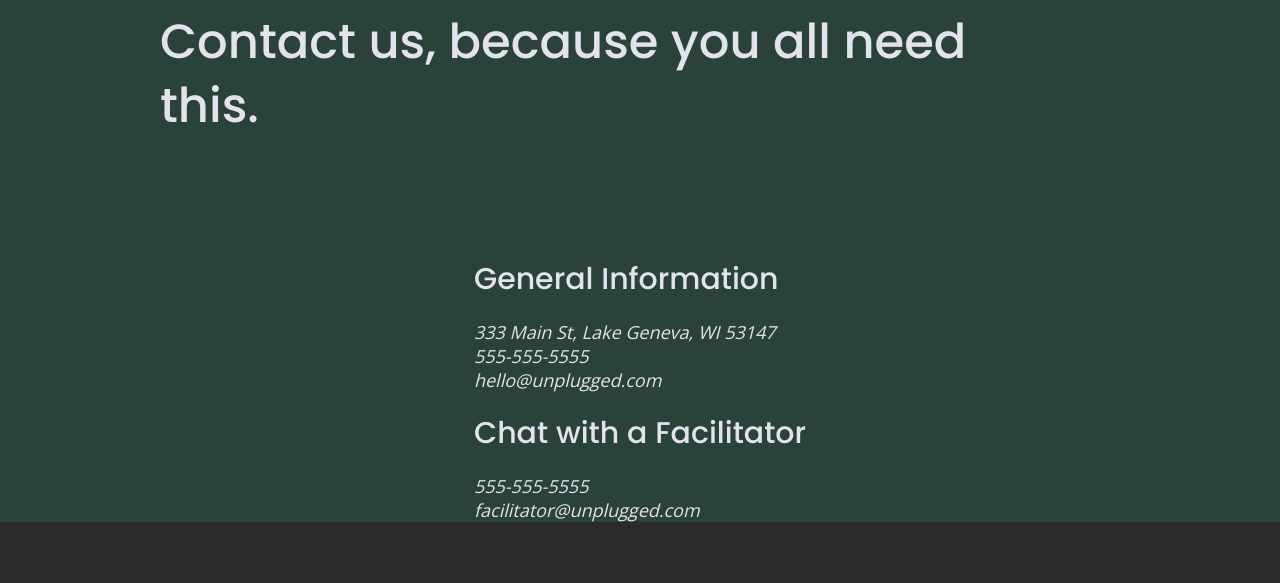
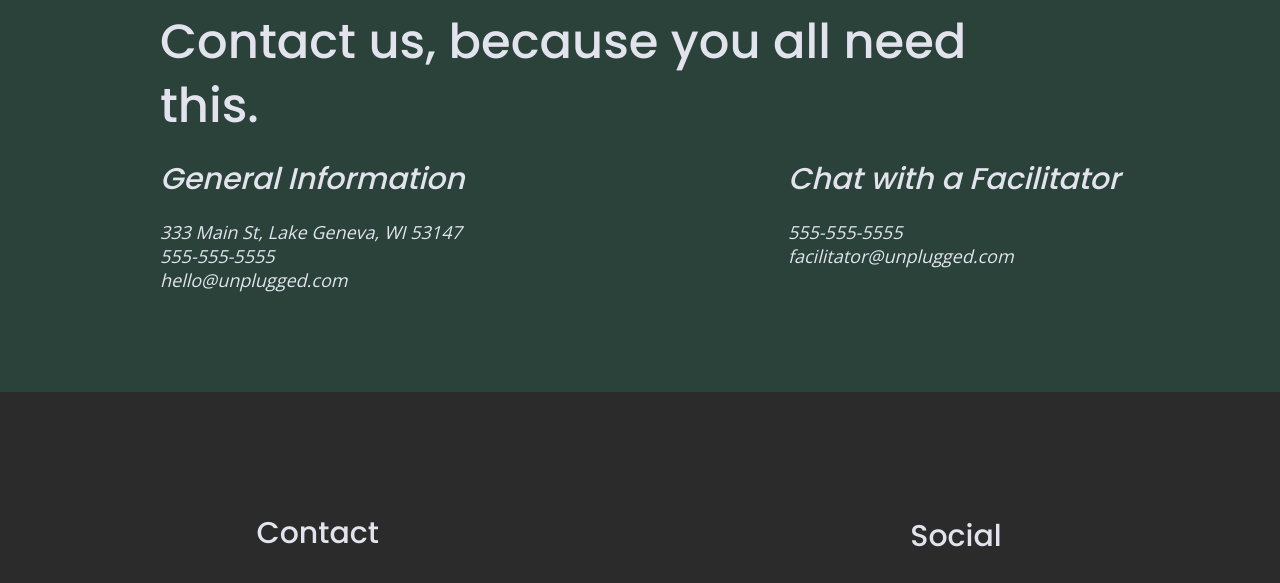
Before and after one commit to Tyler-Zorb/unplugged-retreat, a website: page about/index.html in a window 1280 px wide. Shown: the part 1160-1743 px from the top of the page. Drawn offline with nearby package versions, Linux system fonts and the light colour scheme.

Commit message:
Contact fixes

```diff
--- a/about/index.html
+++ b/about/index.html
@@ -62,30 +62,25 @@
   <section class="contact-section">
     <div class="content-wrapper">
       <h2>Contact us, because you all need this.</h2>
-    </div>
-    <div class="contact-content">
-      <div class="general-information">
-        <h4>General Information</h4>
-        <address>
+      <address class="contact-content">
+        <div>
+          <h4>General Information</h4>
           <p>
-            333 Main St, Lake Geneva, WI 53147<br>
-            555-555-5555<br>
-            hello@unplugged.com<br>
+            333 Main St, Lake Geneva, WI 53147<br />
+            555-555-5555<br />
+            hello@unplugged.com
           </p>
-        </address>
-      <div class="chat">
-        <h4>Chat with a Facilitator</h4>
-        <address>
+        </div>
+        <div>
+          <h4>Chat with a Facilitator</h4>
           <p>
-            555-555-5555<br>
+            555-555-5555<br />
             facilitator@unplugged.com
           </p>
-        </address>
-      </div>
-      </div>
+        </div>
+      </address>
     </div>
   </section>
-
 </main>
 
 
@@ -104,7 +99,7 @@
           <div class="social">
             <h4>Social</h4>
               <div class="social-icons">
-                  <p><a href="https://www.facebook.com/tyler.morton.520" target="_blank">
+                  <p><a href="https://www.facebook.com/Skillcrush/" target="_blank">
                     <i class="fa-brands fa-facebook"></i>
                   </a></p>
                   <p><a href="https://twitter.com/TylerMo97616903" target="_blank">
```
Also changed, not shown: faq/index.html (+1 -1 lines), index.html (+1 -1 lines).
